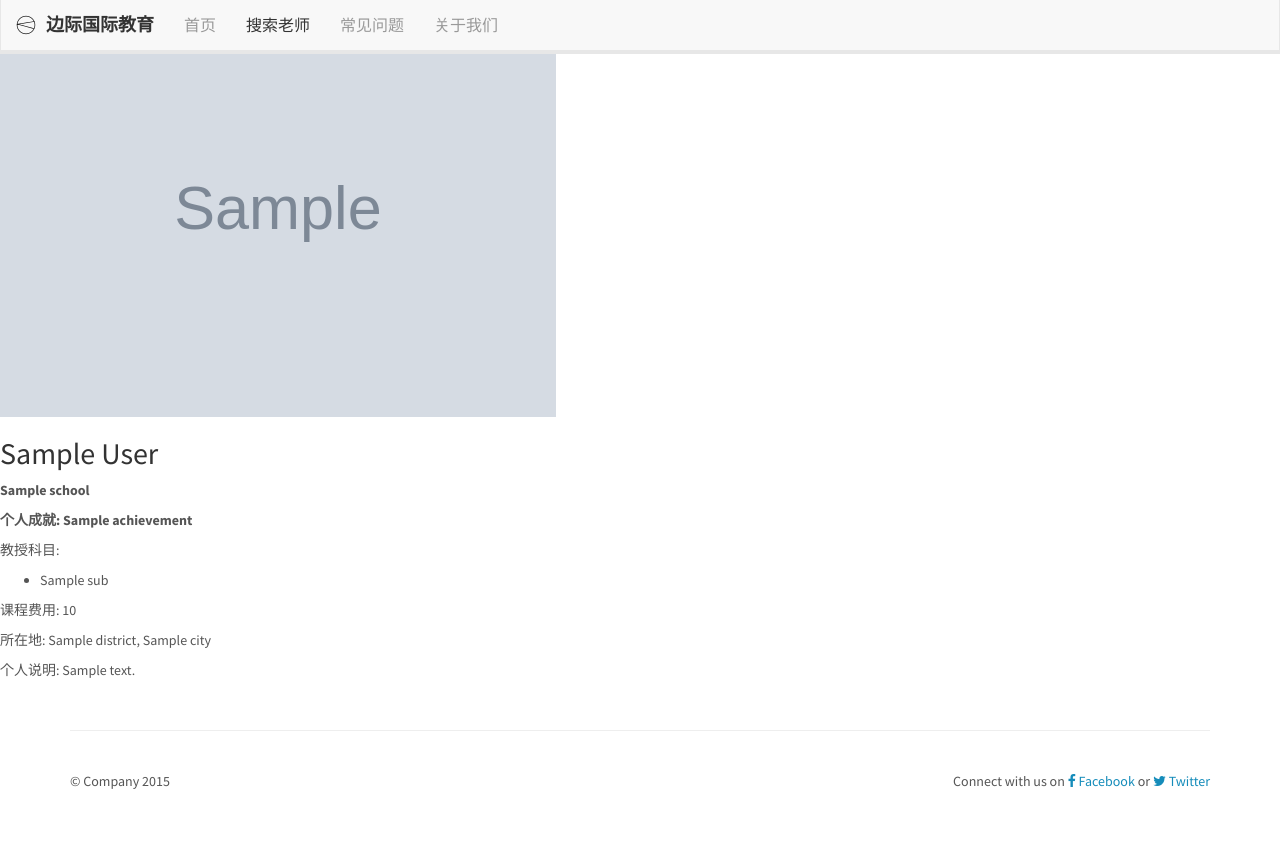
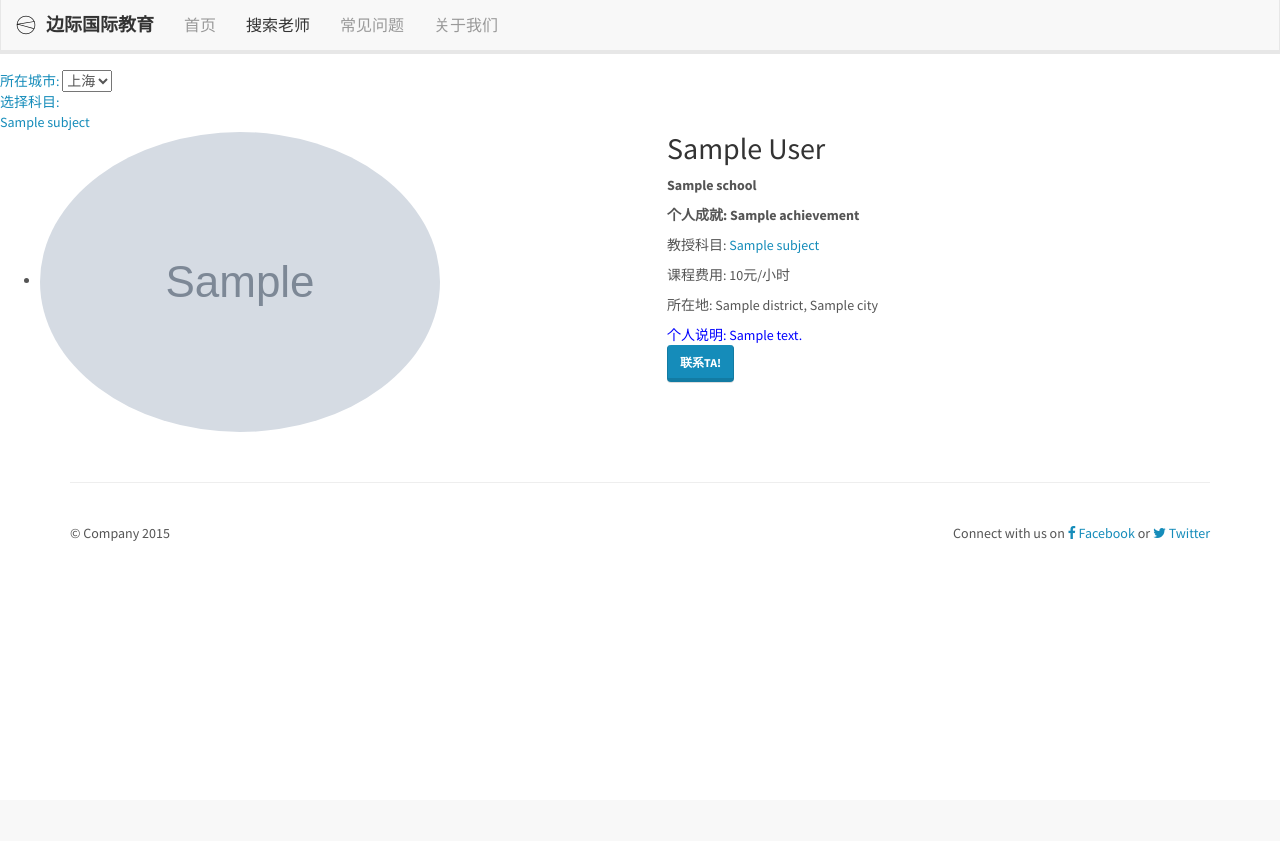
Before and after one commit to raynald/pakchoi, a Django app: template src/templates/search_teacher.html in a window 1280 px wide. After the commit the page ends 541 px from the top, so only its background shows below. Run offline with Django 3.2, Linux system fonts and the light colour scheme; the template is opened without the code that fills it: most values are stand-ins (such as "Sample title", 1, 10 or a date in 2020); grey boxes marked "Sample" are stand-in pictures; parts of the project's set-up code (start-up, migrations or seed data) failed here and were passed over; some libraries are stand-ins or nearby versions.

Commit message:
search implemented, multiple columns

```diff
--- a/src/templates/search_teacher.html
+++ b/src/templates/search_teacher.html
@@ -11,9 +11,27 @@
 
 <!-- Benefits of the Django application -->
 {% block container %}
+{% if object_list|length == 0 %}
+    <h2>对不起!没有符合您要求的老师.</h2>
+{% else %}
+    <div class="list-title" style="padding-top: 70px">
+        <a>所在城市:</a>
+        <select class="selectpicker">
+            <option value="volvo">上海</option>
+            <option value="saab">北京</option>
+        </select>
+    </div>
+    <a>选择科目:</a>
+    <div id="subject_param" class="param-value-list">
+        {% for subject in subjects %}
+        <a href="?q={{subject.title}}"> {{ subject.title }} </a>
+        {% endfor %}
+    </div>
+    <ul style="columns: 2;-webkit-columns: 2;-moz-columns: 2;">
     {% for teacher in object_list %}
-        <p><img src="/media/{{ teacher.picture }}" style="border: 0px currentcolor; border-image-source: none; width: 556px !important; display: inline-block; box-sizing: border-box; visibility: visible !important; height: auto !important;">
-        </p>
+        <li>
+            <div>
+            <p><img class="img-circle centered" src="/media/{{ teacher.picture }}"></p>
             <h2>
                 {{ teacher.full_name }}
             </h2>
@@ -25,14 +43,17 @@
             </p>
             <p>
             教授科目:
-        <ul>
             {% for sub in teacher.subjects.all %}
-            <li>{{ sub.title }}</li>
+                <a>{{ sub.title }}</a>
+            {% endfor %}
+            </p>
+            <p>课程费用: {{teacher.price}}元/小时</p>
+            <p>所在地: {{ teacher.district }}, {{ teacher.district.city }}</p>
+                <p style="color:blue">个人说明: {{teacher.description}}</p>
+            </div>
+            <a class="btn btn-primary" href="{% url 'accounts:signup' %}" role="button">联系TA!</a>
+        </li>
     {% endfor %}
     </ul>
-        </p>
-        <p>课程费用: {{teacher.price}}</p>
-        <p>所在地: {{ teacher.district }}, {{ teacher.district.city }}</p>
-        <p>个人说明: {{teacher.description}}</p>
-{% endfor %}
+{% endif %}
 {% endblock container %}
```
Also changed, not shown: src/education/views.py (+20 -5 lines), src/templates/home.html (+13 -0 lines), src/db.sqlite3, src/media/teacher_pics/2015-12-24/1421313_640349d5c0159030a33b72ab7abaa989.jpg (added), src/media/teacher_pics/2015-12-24/201504181030547d258.jpg (added). Lines whose indentation alone changed are shown as unchanged.
